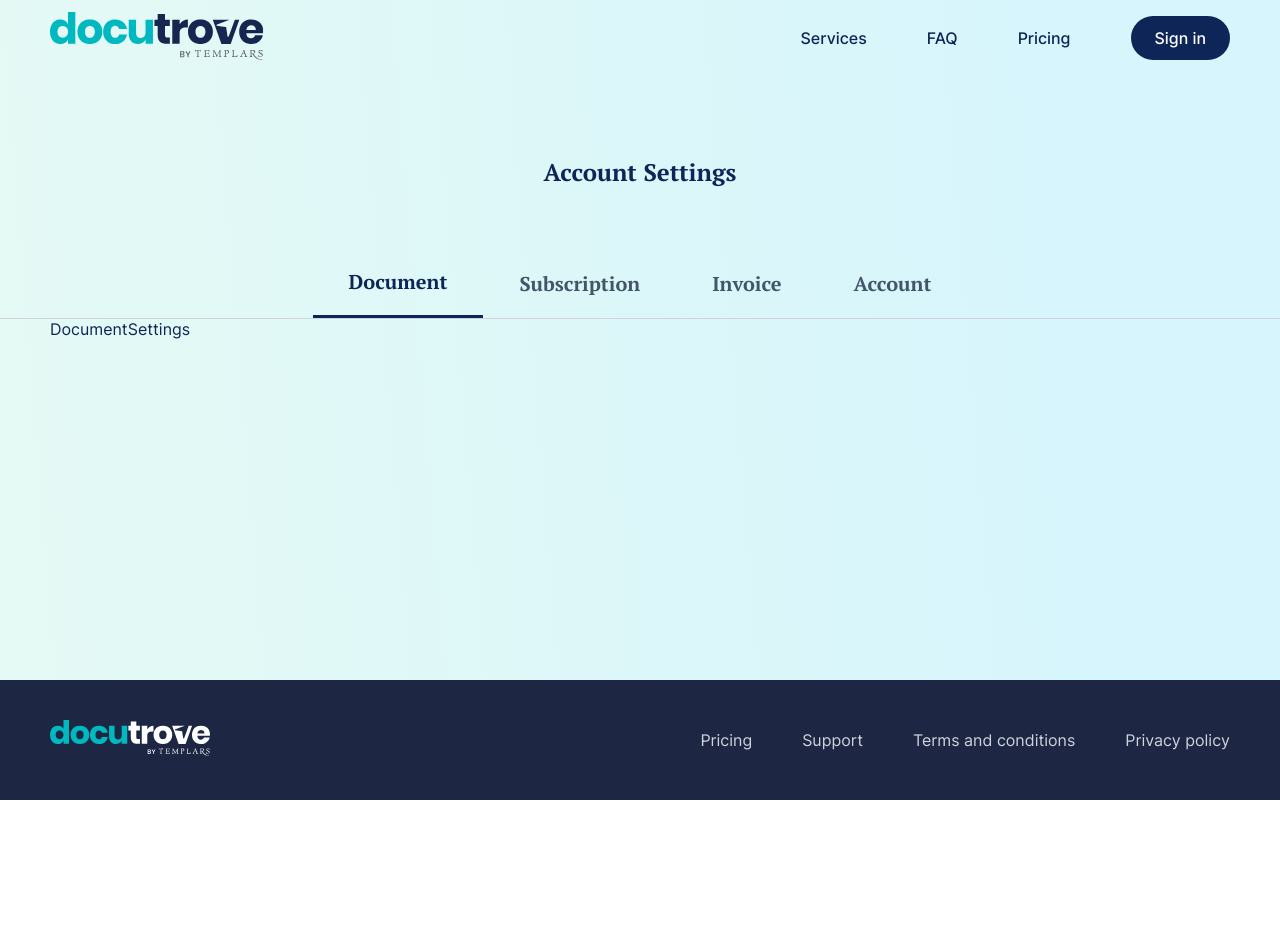
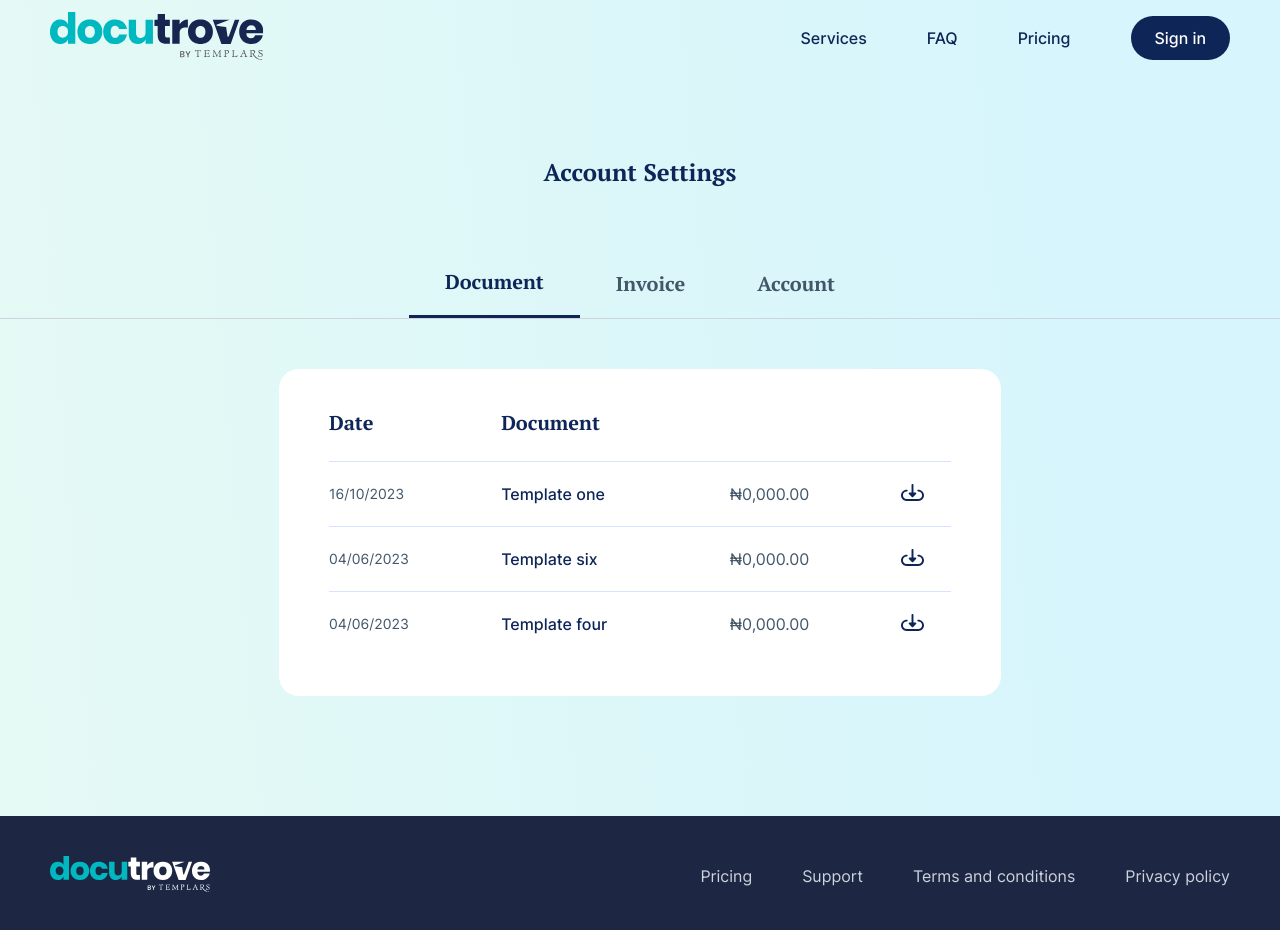
Before and after one commit to Docutrove/frontend, a React (Vite) app: page /settings in a window 1280 px wide. Shown: the top 930 px of the page. Before the commit the page ends 800 px from the top, so only its background shows below. Built offline with nearby package versions, Linux system fonts and the light colour scheme.

Commit message:
feat: settings

```diff
--- a/src/App.tsx
+++ b/src/App.tsx
@@ -13,6 +13,7 @@ import BookConsultationProvider from "./components/modules/public/bookConsultati
 import BusinessRegistrationProvider from "./components/modules/public/businessRegistration";
 import Login from "./components/modules/public/login";
 import Settings from "./components/modules/app/settings";
+import SignUp from "./components/modules/public/signUp";
 
 function App() {
   return (
@@ -31,6 +32,7 @@ function App() {
         <Route path="/businessregistration" element={<BusinessRegistrationProvider />} />
         <Route path="/bookconsultation" element={<BookConsultationProvider />} />
         <Route path="/login" element={<Login />} />
+        <Route path="/signup" element={<SignUp />} />
 
 
         {/* protected route */}
--- a/src/assets/styles/docInvoice.scss
+++ b/src/assets/styles/docInvoice.scss
@@ -94,7 +94,7 @@
   background: linear-gradient(282.33deg, #eafafe 52.56%, #f2fdfa 115.44%);
   flex: 1;
   max-width: 50vw;
-  padding: 40px 20px;
+  padding: 40px 20px 0;
 
   @include mobile(1105px) {
     width: 100%;
@@ -111,7 +111,7 @@
     align-items: center;
     justify-content: center;
     border: 1px solid #f6f6f6;
-    min-height: 100vh;
+    min-height: 100%;
     margin: 0 auto;
     max-width: 512px;
 
--- a/src/components/modules/app/settings/AccountSettings.tsx
+++ b/src/components/modules/app/settings/AccountSettings.tsx
@@ -1,7 +1,29 @@
-
-
 export default function AccountSettings() {
   return (
-    <div>AccountSettings</div>
-  )
+    <table className="settings__table app-container">
+      <tbody className="settings__table__body">
+        <tr className="settings__table__body__row">
+          <td className="cell cell-dark text--sm">Account name</td>
+          <td className="cell text--xs">Andrew Smith</td>
+          <td className="cell">
+            <button className="cell-button">Edit</button>
+          </td>
+        </tr>
+        <tr className="settings__table__body__row">
+          <td className="cell cell-dark text--sm">Account email</td>
+          <td className="cell text--xs">Andrew.Smith@instinctif.com</td>
+          <td className="cell">
+            <button className="cell-button">Edit</button>
+          </td>
+        </tr>
+        <tr className="settings__table__body__row">
+          <td className="cell cell-dark text--sm">Password</td>
+          <td className="cell text--xs">**************</td>
+          <td className="cell">
+            <button className="cell-button">Edit</button>
+          </td>
+        </tr>
+      </tbody>
+    </table>
+  );
 }
--- a/src/components/modules/app/settings/DocumentSettings.tsx
+++ b/src/components/modules/app/settings/DocumentSettings.tsx
@@ -1,7 +1,52 @@
-
+import { Icon } from "../../ui/Icon";
 
 export default function DocumentSettings() {
   return (
-    <div>DocumentSettings</div>
-  )
+    <table className="settings__table app-container">
+      <thead className="settings__table__head">
+        <tr>
+          <td className="settings__table__head__title">
+            <h6>Date</h6>
+          </td>
+          <td className="settings__table__head__title document">
+            <h6>Document</h6>
+          </td>
+          <td></td>
+          <td></td>
+        </tr>
+      </thead>
+      <tbody className="settings__table__body">
+        <tr className="settings__table__body__row">
+          <td className="cell text--2xs">16/10/2023</td>
+          <td className="cell cell-dark text--xs">Template one</td>
+          <td className="cell text--xs">₦0,000.00</td>
+          <td className="cell">
+            <button className="download">
+              <Icon name="download" />
+            </button>
+          </td>
+        </tr>
+        <tr className="settings__table__body__row">
+          <td className="cell text--2xs">04/06/2023</td>
+          <td className="cell cell-dark text--xs">Template six</td>
+          <td className="cell text--xs">₦0,000.00</td>
+          <td className="cell">
+            <button className="download">
+              <Icon name="download" />
+            </button>
+          </td>
+        </tr>
+        <tr className="settings__table__body__row">
+          <td className="cell text--2xs">04/06/2023</td>
+          <td className="cell cell-dark text--xs">Template four</td>
+          <td className="cell text--xs">₦0,000.00</td>
+          <td className="cell">
+            <button className="download">
+              <Icon name="download" />
+            </button>
+          </td>
+        </tr>
+      </tbody>
+    </table>
+  );
 }
--- a/src/components/modules/app/settings/InvoiceSettings.tsx
+++ b/src/components/modules/app/settings/InvoiceSettings.tsx
@@ -1,7 +1,48 @@
-
+import { Icon } from "../../ui/Icon";
 
 export default function InvoiceSettings() {
   return (
-    <div>InvoiceSettings</div>
-  )
+    <table className="settings__table app-container">
+      <thead className="settings__table__head">
+        <tr>
+          <td className="settings__table__head__title text--sm">Invoice ID</td>
+          <td className="settings__table__head__title text--sm">Date</td>
+          <td className="settings__table__head__title text--sm">Cost</td>
+          <td></td>
+        </tr>
+      </thead>
+      <tbody className="settings__table__body">
+        <tr className="settings__table__body__row">
+          <td className="cell text--xs">11842TUYJDC</td>
+          <td className="cell text--xs">16/10/2023</td>
+          <td className="cell text--xs">₦0,000.00</td>
+          <td className="cell">
+            <button className="download">
+              <Icon name="download" />
+            </button>
+          </td>
+        </tr>
+        <tr className="settings__table__body__row">
+          <td className="cell text--xs">23435TIHGVK</td>
+          <td className="cell text--xs">04/06/2023</td>
+          <td className="cell text--xs">₦0,000.00</td>
+          <td className="cell">
+            <button className="download">
+              <Icon name="download" />
+            </button>
+          </td>
+        </tr>
+        <tr className="settings__table__body__row">
+          <td className="cell text--xs">857653IRUTHG</td>
+          <td className="cell text--xs">30/02/2023</td>
+          <td className="cell text--xs">₦0,000.00</td>
+          <td className="cell">
+            <button className="download">
+              <Icon name="download" />
+            </button>
+          </td>
+        </tr>
+      </tbody>
+    </table>
+  );
 }
--- a/src/components/modules/app/settings/SubscriptionSettings.tsx
+++ b/src/components/modules/app/settings/SubscriptionSettings.tsx
@@ -1,7 +1,37 @@
-
-
 export default function SubscriptionSettings() {
   return (
-    <div>SubscriptionSettings</div>
-  )
+    <table className="settings__table app-container">
+      <tbody className="settings__table__body">
+        <tr className="settings__table__body__row">
+          <td className="cell cell-dark text--sm">Your Subscription</td>
+          <td className="cell text--xs">Tier one</td>
+          <td className="cell cell-end">
+            <button className="cell-button">Change plan</button>
+          </td>
+        </tr>
+        <tr className="settings__table__body__row">
+          <td className="cell cell-dark text--sm">Cost</td>
+          <td className="cell text--xs">₦0,000.00</td>
+          <td className="cell"></td>
+        </tr>
+        <tr className="settings__table__body__row">
+          <td className="cell  cell-dark text--sm">New renewal</td>
+          <td className="cell text--xs">16/04/2024</td>
+          <td className="cell cell-end">
+            <button className="cell-button">Cancel renewal</button>
+          </td>
+        </tr>
+        <tr className="settings__table__body__row">
+          <td className="cell cell-dark text--sm">Payment method</td>
+          <td className="cell text--xs card">
+            <img src="/images/master.png" className="card__type" alt="" /> •••
+            04/14 | 01/28
+          </td>
+          <td className="cell cell-end">
+            <button className="cell-button">Edit</button>
+          </td>
+        </tr>
+      </tbody>
+    </table>
+  );
 }
--- a/src/components/modules/app/settings/index.scss
+++ b/src/components/modules/app/settings/index.scss
@@ -1,9 +1,16 @@
+@import "../../../../assets/styles/mixins.scss";
+
 .settings {
   &__header {
     margin-top: 80px;
     margin-bottom: 74px;
     display: flex;
     justify-content: center;
+
+    @include mobile(600px) {
+      padding-left: 20px;
+      padding-right: 20px;
+    }
   }
   &__content {
     margin-bottom: 120px;
@@ -25,4 +32,69 @@
       }
     }
   }
+
+  &__table {
+    background: var(--white);
+    padding: 40px 48px;
+    border-radius: 20px;
+    max-width: 722px;
+    margin: 50px auto 0;
+    width: 100%;
+    border-spacing: inherit;
+
+    &__head {
+      tr {
+        td {
+          padding-bottom: 25px;
+          border-bottom: 1px solid var(--border3);
+          color: var(--dark);
+          font-weight: 500;
+        }
+      }
+
+      .document {
+        flex: 3;
+      }
+    }
+
+    &__body {
+      &__row {
+        &:last-of-type {
+          .cell {
+            border: 0;
+          }
+        }
+        .cell {
+          padding: 20px 0;
+          border-bottom: 1px solid var(--border3);
+        }
+
+        .card {
+          &__type {
+            width: 35px;
+            height: 24px;
+          }
+        }
+
+        .cell-dark {
+          color: var(--dark);
+          font-weight: 500;
+        }
+
+        .cell-button {
+          padding: 4px 20px;
+          border: 1px solid var(--border);
+          border-radius: 30px;
+          color: var(--dark);
+          font-size: 14px;
+          line-height: 24px;
+        }
+
+        .cell-end {
+          display: flex;
+          justify-content: end;
+        }
+      }
+    }
+  }
 }
--- a/src/components/modules/app/settings/index.tsx
+++ b/src/components/modules/app/settings/index.tsx
@@ -1,6 +1,6 @@
 import { useState } from "react";
 import DocumentSettings from "./DocumentSettings";
-import SubscriptionSettings from "./SubscriptionSettings";
+// import SubscriptionSettings from "./SubscriptionSettings";
 import InvoiceSettings from "./InvoiceSettings";
 import AccountSettings from "./AccountSettings";
 import NavBar from "../../public/navbar";
@@ -8,7 +8,7 @@ import Footer from "../../public/footer";
 import "./index.scss";
 import classNames from "classnames";
 
-const TABS = ["Document", "Subscription", "Invoice", "Account"];
+const TABS = ["Document", "Invoice", "Account"];
 
 export default function Settings() {
   const [activeTab, switchTab] = useState(TABS[0]);
@@ -30,7 +30,7 @@ export default function Settings() {
       <div className="app-container">
         <div className="settings__content">
           {activeTab === "Document" && <DocumentSettings />}
-          {activeTab === "Subscription" && <SubscriptionSettings />}
+          {/* {activeTab === "Subscription" && <SubscriptionSettings />} */}
           {activeTab === "Invoice" && <InvoiceSettings />}
           {activeTab === "Account" && <AccountSettings />}
         </div>
--- a/src/components/modules/ui/Icon.tsx
+++ b/src/components/modules/ui/Icon.tsx
@@ -11,7 +11,8 @@ interface IconProps {
     | "menu"
     | "eye-closed"
     | "google"
-    | "facebook";
+    | "facebook"
+    | "download";
   [key: string]: any;
 }
 
@@ -217,6 +218,24 @@ export function Icon({ name, ...props }: IconProps) {
         </svg>
       );
     }
+
+    case "download": {
+      return (
+        // prettier-ignore
+        <svg {...props} width="23" height="17" viewBox="0 0 23 17" fill="none" xmlns="http://www.w3.org/2000/svg">
+        <g clip-path="url(#clip0_1717_22571)">
+        <path d="M17.25 17.0013H5.75C2.57911 17.0013 0 14.4596 0 11.3346C0 8.2097 2.57911 5.66797 5.75 5.66797C6.27948 5.66797 6.70833 6.09061 6.70833 6.61241C6.70833 7.13422 6.27948 7.55686 5.75 7.55686C3.63687 7.55686 1.91667 9.25095 1.91667 11.3346C1.91667 13.4183 3.63687 15.1124 5.75 15.1124H17.25C19.3631 15.1124 21.0833 13.4183 21.0833 11.3346C21.0833 9.25095 19.3631 7.55686 17.25 7.55686C16.7205 7.55686 16.2917 7.13422 16.2917 6.61241C16.2917 6.09061 16.7205 5.66797 17.25 5.66797C20.4209 5.66797 23 8.2097 23 11.3346C23 14.4596 20.4209 17.0013 17.25 17.0013Z" fill="#0E2557"/>
+        <path d="M11.5003 12.2778C10.9708 12.2778 10.542 11.8551 10.542 11.3333V0.944444C10.542 0.422639 10.9708 0 11.5003 0C12.0298 0 12.4587 0.422639 12.4587 0.944444V11.3333C12.4587 11.8551 12.0298 12.2778 11.5003 12.2778Z" fill="#0E2557"/>
+        <path d="M11.4995 13.2222C11.254 13.2222 11.0096 13.1301 10.8215 12.946L7.94651 10.1126C7.67218 9.84229 7.59073 9.43618 7.73927 9.08319C7.88781 8.73021 8.2376 8.5 8.62453 8.5H14.3745C14.7615 8.5 15.1112 8.73021 15.2598 9.08319C15.4083 9.43618 15.3257 9.84229 15.0525 10.1126L12.1775 12.946C11.9907 13.1301 11.7451 13.2222 11.4995 13.2222Z" fill="#0E2557"/>
+        </g>
+        <defs>
+        <clipPath id="clip0_1717_22571">
+        <rect width="23" height="17" fill="white"/>
+        </clipPath>
+        </defs>
+        </svg>
+      );
+    }
     default:
       return null;
   }
```
Also changed, not shown: src/components/modules/public/signUp/index.tsx (deleted, +0 -35 lines), public/images/master.png (added).
